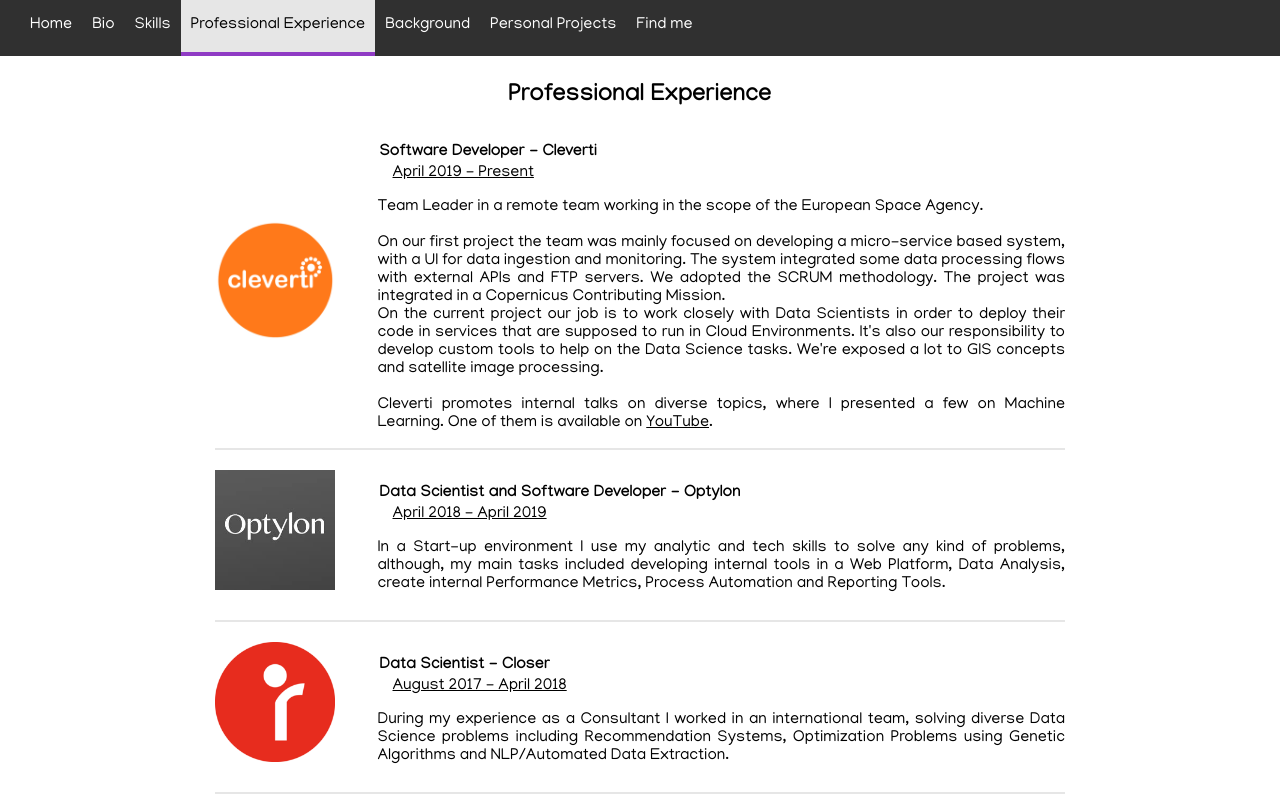
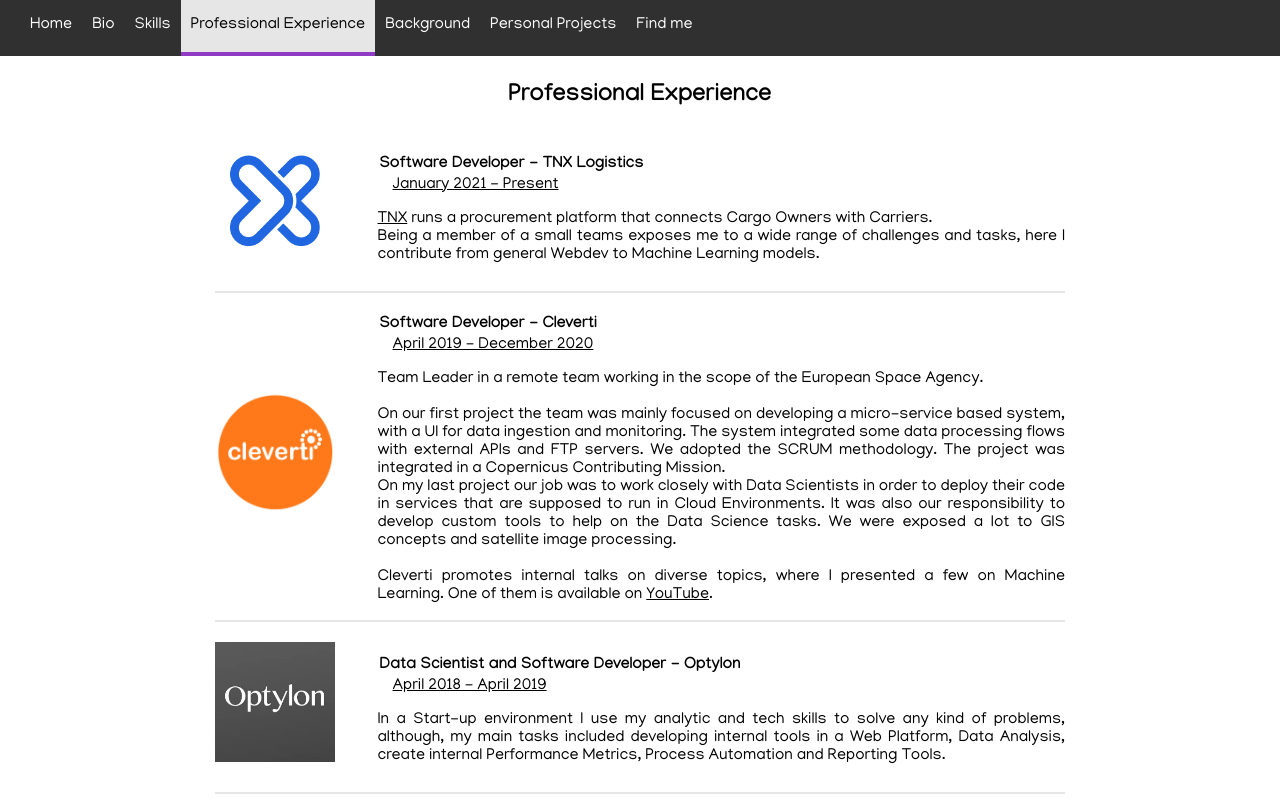
Before and after one commit to AndreMiranda1/andre-miranda-website, a React (Create React App) app: page /andre-miranda-website/professional-experience in a window 1280 px wide. Shown: the top 800 px of the page. Built offline with nearby package versions, Linux system fonts and the light colour scheme.

Commit message:
updates site with TNX information

```diff
--- a/src/components/Bio/Bio.js
+++ b/src/components/Bio/Bio.js
@@ -28,7 +28,7 @@
       I have the will to try new challenges, pushing myself to grow and be a better person everyday.
       <br />
       <br />
-        I'm currently living in Lisbon but it's in <a rel="noopener noreferrer" target="_blank" className={classes.Link} href="https://goo.gl/maps/xxbrgYwRgpQg1ACP6">Giões</a> where I like to spend my free time.
+        Working as a remote developer allows me to be living between Lisbon and <a rel="noopener noreferrer" target="_blank" className={classes.Link} href="https://goo.gl/maps/xxbrgYwRgpQg1ACP6">Giões</a> where I like to spend my free time.
         Located between Algarve and Alentejo, this small village is my grandfather's birthplace
          and where I love to be close to Nature. There I use to go fishing in my kayak, hiking,
           and hang with my family and friends.
@@ -66,7 +66,7 @@
             I have the will to try new challenges, pushing myself to grow and be a better person everyday.
             <br />
             <br />
-            I'm currently living in Lisbon but it's in <a rel="noopener noreferrer" target="_blank" className={classes.Link} href="https://goo.gl/maps/xxbrgYwRgpQg1ACP6">Giões</a> where I like to spend my free time.
+            Working as a remote developer allows me to be living between Lisbon and <a rel="noopener noreferrer" target="_blank" className={classes.Link} href="https://goo.gl/maps/xxbrgYwRgpQg1ACP6">Giões</a> where I like to spend my free time.
             Located between Algarve and Alentejo, this small village is my grandfather's birthplace
              and where I love to be close to Nature. There I use to go fishing in my kayak, hiking,
               and hang with my family and friends.
--- a/src/components/ProfessionalExperience/ProfessionalExperience.js
+++ b/src/components/ProfessionalExperience/ProfessionalExperience.js
@@ -1,6 +1,7 @@
 import React from 'react';
 
 import classes from './ProfessionalExperience.module.css';
+import TNXImage from '../../assets/tnx.png';
 import ClevertiImage from '../../assets/cleverti.png';
 import OptylonImage from '../../assets/optylon.jpg';
 import CloserImage from '../../assets/closer.png';
@@ -15,11 +16,28 @@
 
       <div className={classes.Experience}>
         <div className={classes.ExperienceImage}>
+          <img src={TNXImage} alt="TNX" />
+        </div>
+        <div className={classes.ExperienceDescription}>
+          <h4>Software Developer - TNX Logistics</h4>
+          <span className={classes.DateRange}>January 2021 - Present</span>
+          <span className={classes.ExperienceDescriptionText}>
+            <p>
+              <a rel="noopener noreferrer" target="_blank" className={classes.Link} href="https://www.tnx-logistics.com/">TNX</a> runs a procurement platform that connects Cargo Owners with Carriers.
+              <br />
+              Being a member of a small teams exposes me to a wide range of challenges and tasks, here I contribute from general Webdev to Machine Learning models.
+            </p>
+          </span>
+        </div>
+      </div>
+
+      <div className={classes.Experience}>
+        <div className={classes.ExperienceImage}>
           <img src={ClevertiImage} alt="Cleverti" />
         </div>
         <div className={classes.ExperienceDescription}>
           <h4>Software Developer - Cleverti</h4>
-          <span className={classes.DateRange}>April 2019 - Present</span>
+          <span className={classes.DateRange}>April 2019 - December 2020</span>
           <span className={classes.ExperienceDescriptionText}>
             <p>
               Team Leader in a remote team working in the scope of the European Space Agency.
@@ -29,9 +47,9 @@
               for data ingestion and monitoring. The system integrated some data processing
               flows with external APIs and FTP servers. We adopted the SCRUM methodology. The project was integrated in a Copernicus Contributing Mission.
               <br />
-              On the current project our job is to work closely with Data Scientists in order to deploy their code in services that are supposed to run in Cloud Environments.
-              It's also our responsibility to develop custom tools to help on the Data Science tasks.
-              We're exposed a lot to GIS concepts and satellite image processing.
+              On my last project our job was to work closely with Data Scientists in order to deploy their code in services that are supposed to run in Cloud Environments.
+              It was also our responsibility to develop custom tools to help on the Data Science tasks.
+              We were exposed a lot to GIS concepts and satellite image processing.
               <br />
               <br />
               Cleverti promotes internal talks on diverse topics, where I presented a few on Machine Learning.
```
Also changed, not shown: src/assets/tnx.png (added), 1 other file (tests, documents, lock files or other folders).
